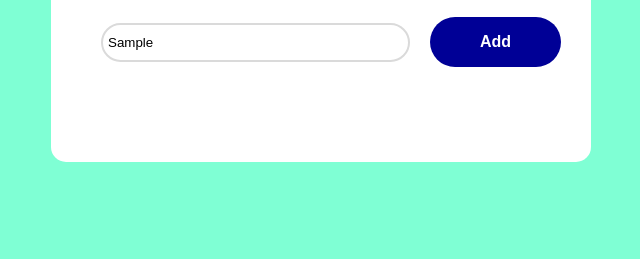
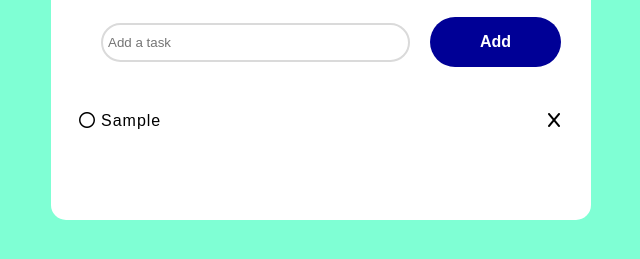
Before and after one commit to AliAbdelAall/Todo-Website, a plain HTML site: page pages/todo.html in a window 1280 px wide. Both pictures are taken after typing "Sample" into the empty fields and a click on the button "Add". Shown: the part 181-440 px from the top of the page, without its empty margins (319-959 px from the left). Drawn offline with Linux system fonts and the light colour scheme.

Commit message:
completed scripting todo page

```diff
--- a/scirpts/todo.js
+++ b/scirpts/todo.js
@@ -0,0 +1,28 @@
+const input_box = document.getElementById("input-box")
+const list_container = document.getElementById("list-container")
+const button = document.getElementById("button")
+
+button.addEventListener("click", function () {
+  if (input_box.value === '') {
+    alert("you must add a task first")
+
+  } else {
+    const li = document.createElement("li")
+    li.innerHTML = input_box.value
+    list_container.append(li)
+
+    const icon = document.createElement("i")
+    icon.className = "fa-solid fa-x"
+    li.append(icon)
+  }
+  input_box.value = ""
+})
+
+list_container.addEventListener("click", function (element) {
+  if (element.target.tagName === "LI") {
+    element.target.classList.toggle("checked")
+
+  } else if (element.target.tagName === "I") {
+    element.target.parentElement.remove()
+  }
+})
--- a/styles/styles-pages/todo.css
+++ b/styles/styles-pages/todo.css
@@ -62,7 +62,7 @@ ul li{
   h
 }
 
-ul li.checked{
+ul .checked{
   color: rgb(154, 154, 154);
   text-decoration: line-through;
 }
@@ -75,3 +75,13 @@ ul li::before{
   font-family: "Font Awesome 5 Free";
   font-weight: 400;
 }
+
+li i{
+  position: absolute;
+  right: 0;
+  top: 20px;
+}
+
+li i:hover{
+  opacity: 70%;
+}
```
